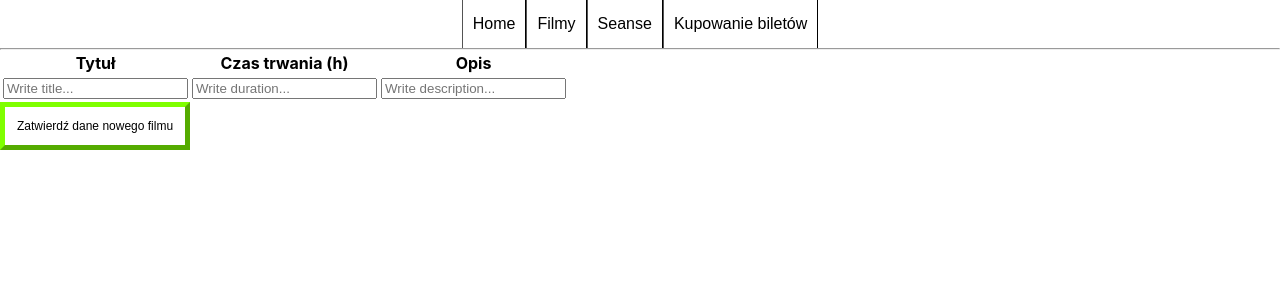
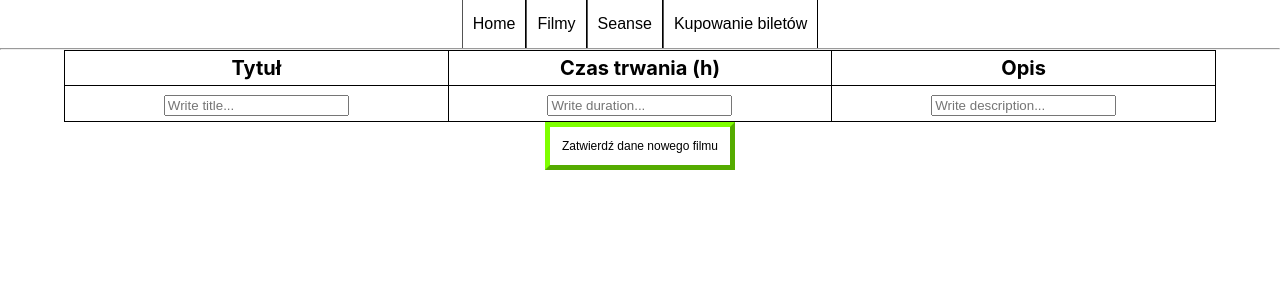
Before and after one commit to matryt-8/React, a React (Create React App) app in the folder apka/: page /addmovie in a window 1280 px wide. Shown: the top 300 px of the page. Built offline with nearby package versions, Linux system fonts and the light colour scheme.

Commit message:
fixed tables in movies

```diff
--- a/apka/src/Movies/AddMovie.js
+++ b/apka/src/Movies/AddMovie.js
@@ -2,6 +2,7 @@ import React, { Component } from "react";
 import axios from "axios";
 import "../Styles/Table.css";
 import "../Styles/Button.css";
+import "../Styles/App.css";
 import { Redirect } from "react-router-dom";
 //import {withRouter} from 'react-router-dom';
 axios.defaults.baseURL = "http://localhost:7777/";
@@ -78,8 +79,8 @@ class AddMovie extends Component {
         if (this.state.redirect!==true)
         return (
             <div>
-                <div>
-                    <table className="table">
+                <div className="App">
+                    <table className="t-table">
                         <tbody>
                             <tr>
                             <th>Tytuł</th>
--- a/apka/src/Movies/EditMovie.js
+++ b/apka/src/Movies/EditMovie.js
@@ -93,8 +93,8 @@ class EditMovie extends Component {
         if (this.state.redirect!==true)
         return (
             <div>
-                <div>
-                    <table className="table">
+                <div className="App">
+                    <table className="t-table">
                         <tbody>
                             <tr>
                             <th>Tytuł</th>
--- a/apka/src/Movies/Movies.js
+++ b/apka/src/Movies/Movies.js
@@ -46,7 +46,7 @@ class Movies extends Component {
     return(
       <div className="App">
         <h1>Filmy</h1>
-        <table className="table">
+        <table className="t-table">
           <tbody>
           <tr>
             <th>Tytuł</th>
```
